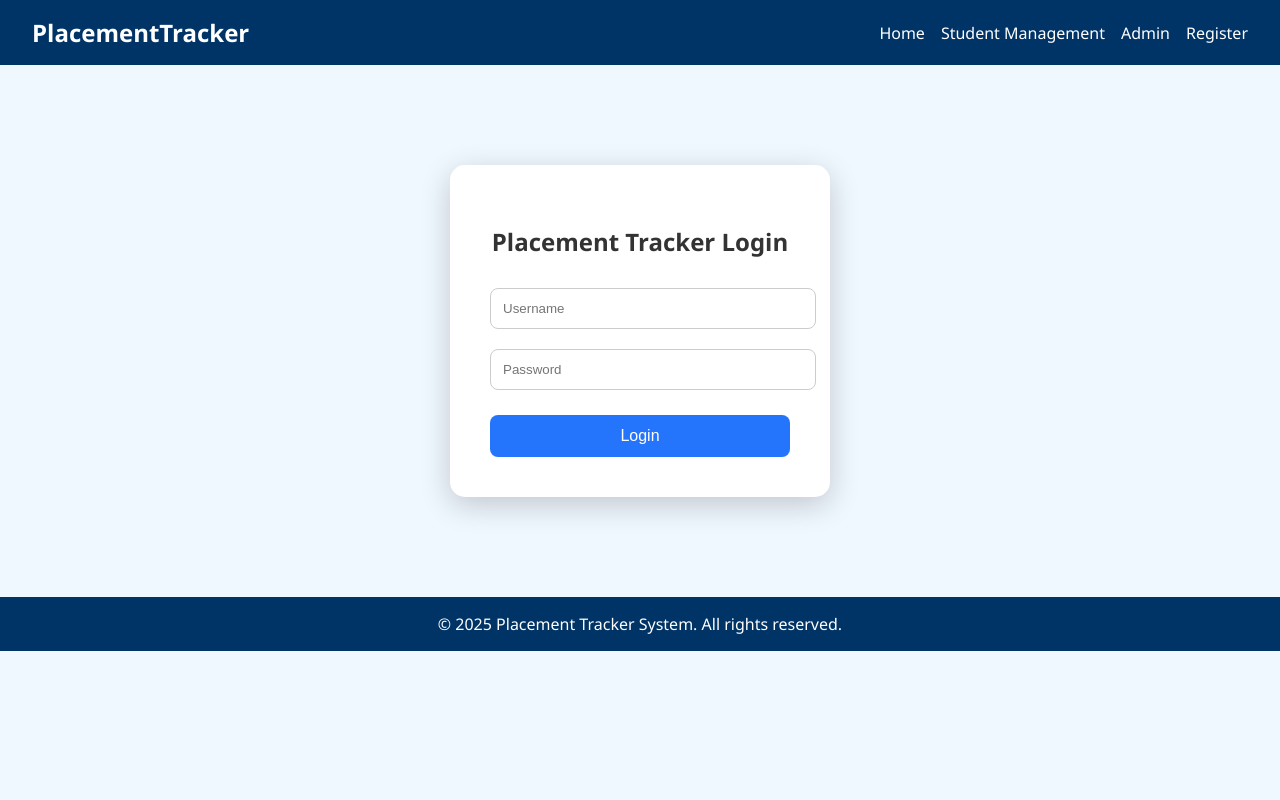
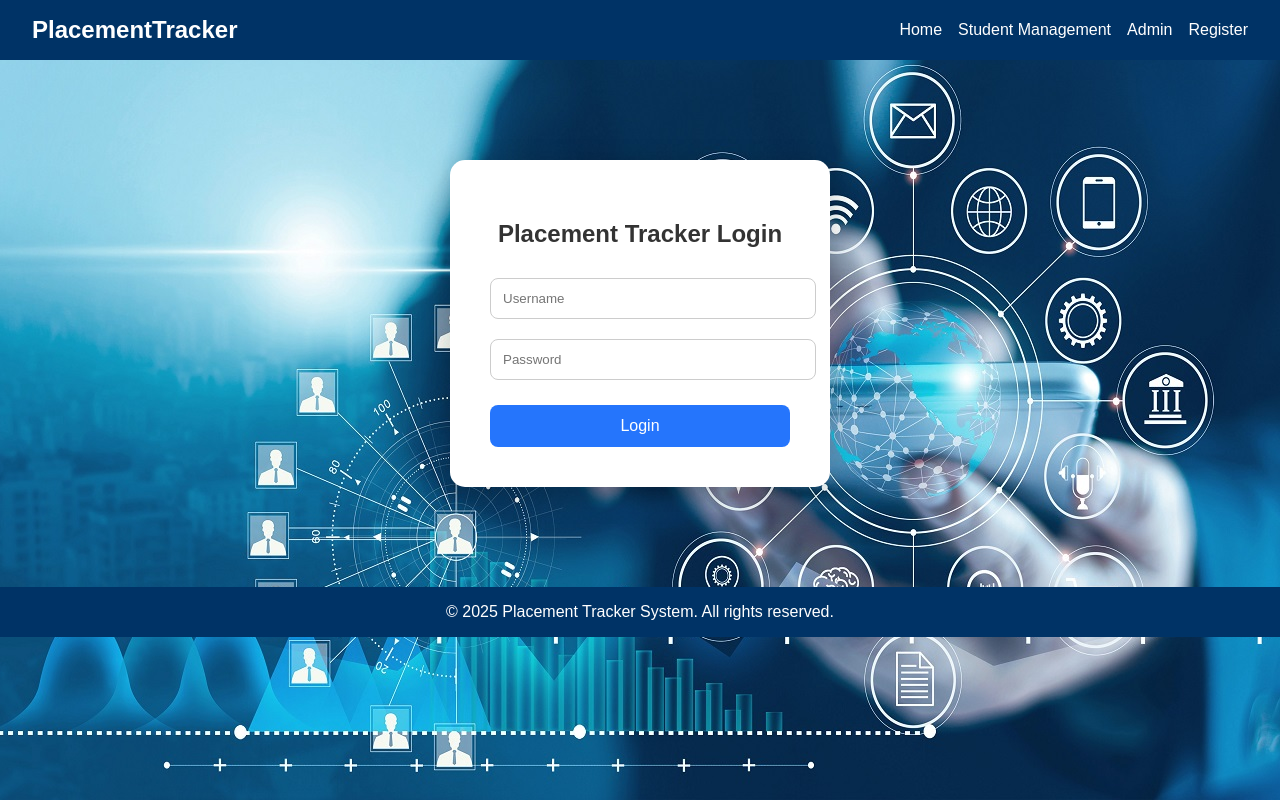
Before and after one commit to Praveen1921/priya, a Flask app: page /login in a window 1280 px wide. Run offline with Flask 3, Linux system fonts and the light colour scheme.

Commit message:
Add files via upload

```diff
--- a/static/home.css
+++ b/static/home.css
@@ -3,6 +3,7 @@
       font-family: 'Segoe UI', Tahoma, Geneva, Verdana, sans-serif;
       background: #f0f8ff;
     }
+
 
     header {
       background-color: #003366;
--- a/static/login.css
+++ b/static/login.css
@@ -1,8 +1,20 @@
- body {
+ /* body {
       margin: 0;
       font-family: 'Segoe UI', Tahoma, Geneva, Verdana, sans-serif;
       background: #f0f8ff;
+    } */
+
+        body {
+      margin: 0;
+      font-family: Arial, sans-serif;
+      background-image: url('../static/images/img\ 1.jpeg'); /* ✅ Your image path */
+      background-size: cover;
+      background-repeat: no-repeat;
+      background-position: center;
+      background-attachment: fixed;
+      color: #fff;
     }
+
 
     header {
       background-color: #003366;
--- a/static/register.css
+++ b/static/register.css
@@ -1,7 +1,7 @@
 
     body {
       font-family: 'Segoe UI', Tahoma, Geneva, Verdana, sans-serif;
-      background: linear-gradient(135deg, #0077b6, #00b4d8);
+      background: linear-gradient(135deg, #b2bbc0, #67b5c5);
       margin: 0;
       background-size: cover;
       justify-content: cover;
--- a/templates/home.html
+++ b/templates/home.html
@@ -7,7 +7,6 @@
   <link rel="stylesheet" href="../static/home.css">
 </head>
 <body>
-
   <header>
     <div class="logo">Student Management</div>
   <nav>
--- a/templates/register.html
+++ b/templates/register.html
@@ -7,9 +7,7 @@
 <body>
 </head>
  <!-- ========== PAGE TITLE OUTSIDE HEADER ========== -->
-<!-- ========== PAGE TITLE OUTSIDE HEADER ========== --
-
-<!-- ========== IMPROVED HEADER ========== -->
+<!-- ========== PAGE TITLE OUTSIDE HEADER ========== -->
 <header>
   <div class="logo">Campus Placement Portal</div>
      <nav>
```
Also changed, not shown: static/student_profile.css (+14 -1 lines), templates/student_profile.html (+2 -5 lines).
